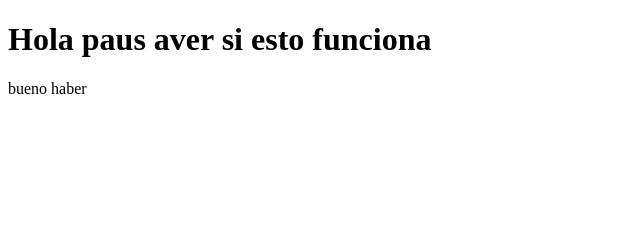
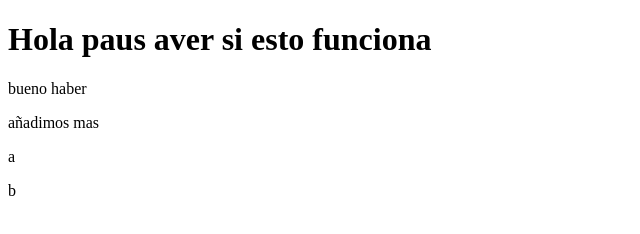
Before and after one commit to ivanmonzon123/Pruebita, a plain HTML site: page index.html in a window 1280 px wide. Shown: the whole page, without its empty margins (0-640 px from the left). Drawn offline with Linux system fonts and the light colour scheme.

Commit message:
ultimo cambio rama3

```diff
--- a/index.html
+++ b/index.html
@@ -9,6 +9,8 @@
 <body>
     <h1>Hola paus aver si esto funciona</h1>
     <p>bueno haber</p>
-
+    <p>añadimos mas</p>
+    <p>a</p>
+    <p>b</p>
 </body>
 </html>
```
